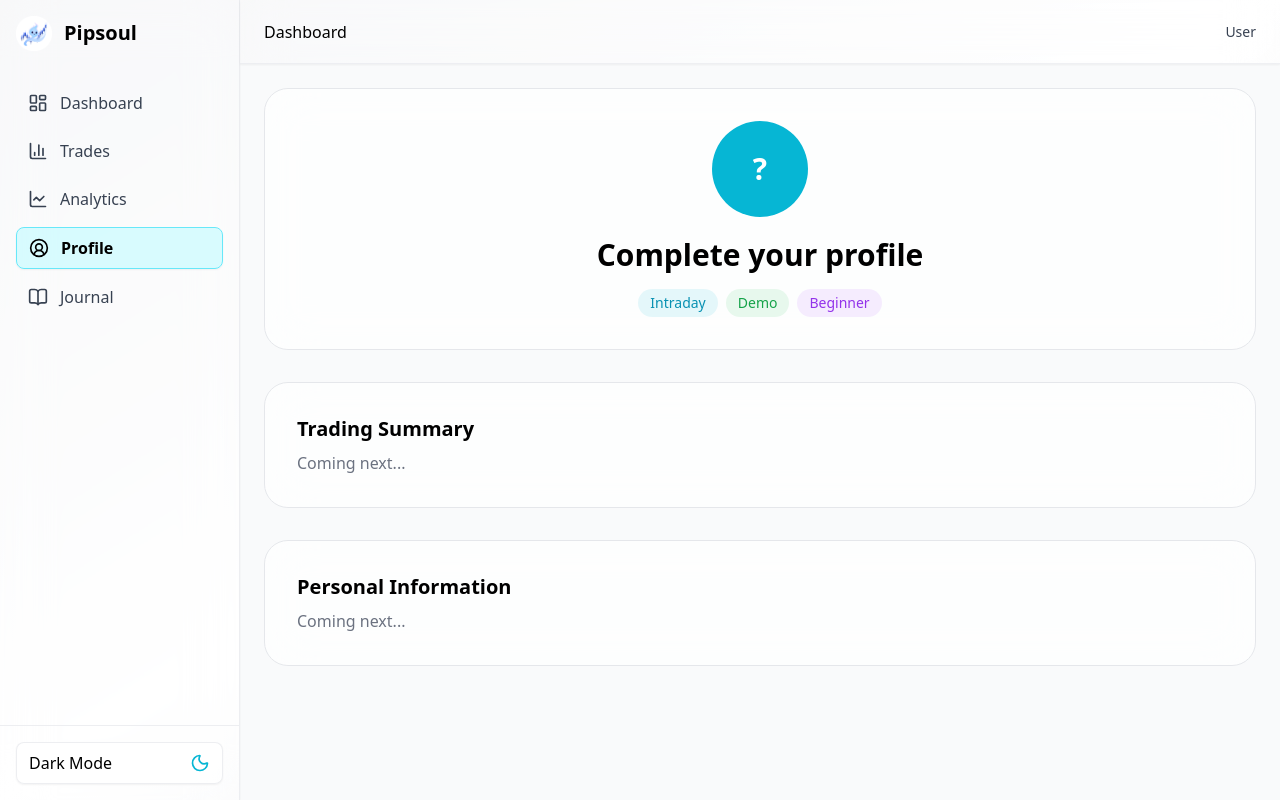
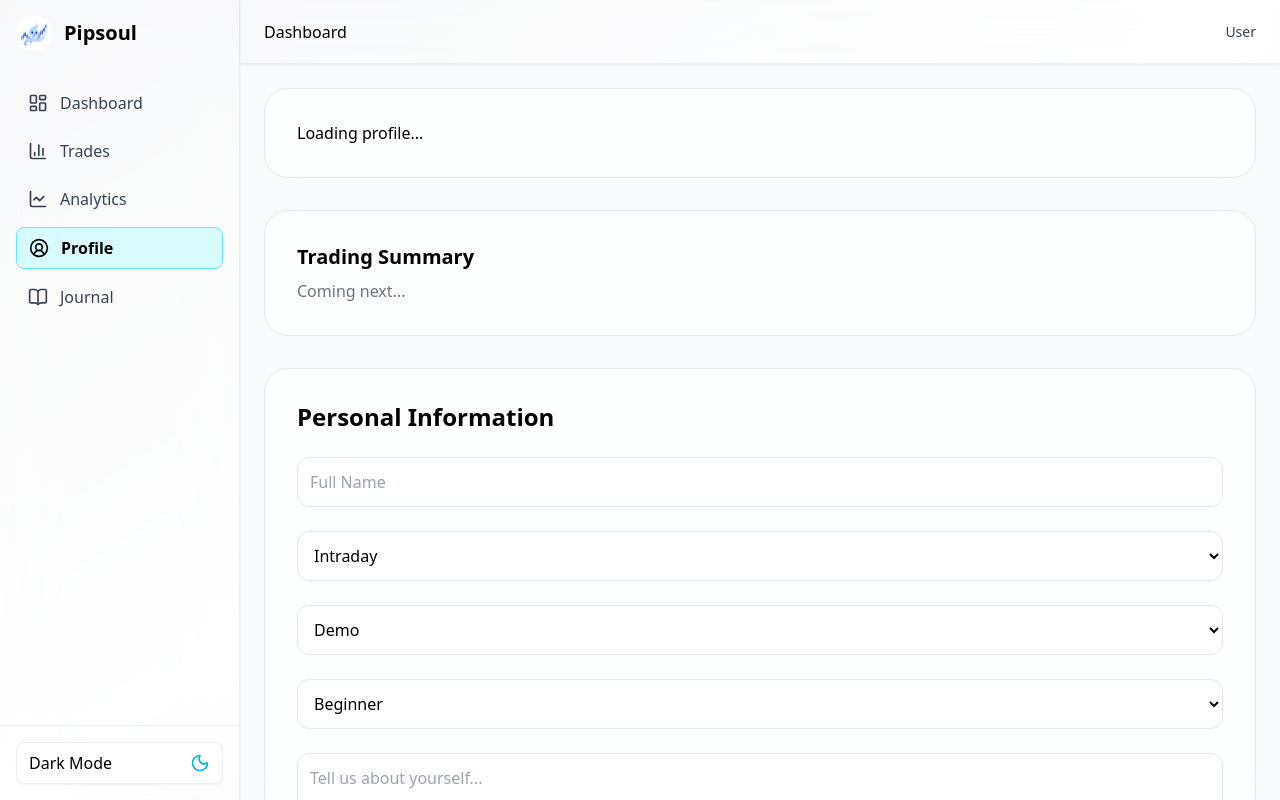
Before and after one commit to MyStack001/pipsoul-dashboard, a Next.js app: page /profile in a window 1280 px wide. Built offline with nearby package versions, Linux system fonts and the light colour scheme.

Commit message:
Refactor profile page and add reusable useProfile hook

```diff
--- a/src/app/(protected)/profile/components/ProfileForm.tsx
+++ b/src/app/(protected)/profile/components/ProfileForm.tsx
@@ -1,12 +1,128 @@
 "use client";
 
+import { useEffect, useState } from "react";
+import { supabase } from "@/lib/supabase";
+import { useAuth } from "@/components/AuthProvider";
+
 export default function ProfileForm() {
+  const { session } = useAuth();
+
+  const [name, setName] = useState("");
+  const [bio, setBio] = useState("");
+  const [tradingStyle, setTradingStyle] = useState("Intraday");
+  const [accountType, setAccountType] = useState("Demo");
+  const [experience, setExperience] = useState("Beginner");
+
+  const [saving, setSaving] = useState(false);
+
+  useEffect(() => {
+  if (!session?.user) return;
+
+  const userId = session.user.id;
+
+  async function loadProfile() {
+    const { data } = await supabase
+      .from("users")
+      .select("*")
+      .eq("id", userId)
+      .single();
+
+    if (data) {
+      setName(data.name || "");
+      setBio(data.bio || "");
+      setTradingStyle(data.trading_style || "Intraday");
+      setAccountType(data.account_type || "Demo");
+      setExperience(data.experience || "Beginner");
+    }
+  }
+
+  loadProfile();
+}, [session]);
+
+  async function saveProfile() {
+    if (!session?.user) return;
+
+    setSaving(true);
+
+    const { error } = await supabase
+      .from("users")
+      .update({
+        name,
+        bio,
+        trading_style: tradingStyle,
+        account_type: accountType,
+        experience,
+      })
+      .eq("id", session.user.id);
+
+    setSaving(false);
+
+    if (!error) {
+      alert("Profile updated successfully!");
+    }
+  }
+
   return (
-    <div className="rounded-3xl border border-gray-200 dark:border-white/10 bg-white/70 dark:bg-white/5 backdrop-blur-xl p-8">
-      <h2 className="text-xl font-semibold">Personal Information</h2>
-      <p className="mt-2 text-gray-500 dark:text-gray-400">
-        Coming next...
-      </p>
+    <div className="rounded-3xl border border-gray-200 dark:border-white/10 bg-white/70 dark:bg-white/5 backdrop-blur-xl p-8 space-y-6">
+
+      <h2 className="text-2xl font-bold">
+        Personal Information
+      </h2>
+
+      <input
+        className="w-full rounded-xl border p-3 bg-white dark:bg-gray-900"
+        placeholder="Full Name"
+        value={name}
+        onChange={(e) => setName(e.target.value)}
+      />
+
+      <select
+        className="w-full rounded-xl border p-3 bg-white dark:bg-gray-900"
+        value={tradingStyle}
+        onChange={(e) => setTradingStyle(e.target.value)}
+      >
+        <option>Scalping</option>
+        <option>Intraday</option>
+        <option>Swing</option>
+        <option>Position</option>
+      </select>
+
+      <select
+        className="w-full rounded-xl border p-3 bg-white dark:bg-gray-900"
+        value={accountType}
+        onChange={(e) => setAccountType(e.target.value)}
+      >
+        <option>Demo</option>
+        <option>Live</option>
+        <option>Prop Firm</option>
+      </select>
+
+      <select
+        className="w-full rounded-xl border p-3 bg-white dark:bg-gray-900"
+        value={experience}
+        onChange={(e) => setExperience(e.target.value)}
+      >
+        <option>Beginner</option>
+        <option>Intermediate</option>
+        <option>Advanced</option>
+      </select>
+
+      <textarea
+        rows={5}
+        className="w-full rounded-xl border p-3 bg-white dark:bg-gray-900"
+        placeholder="Tell us about yourself..."
+        value={bio}
+        onChange={(e) => setBio(e.target.value)}
+      />
+
+      <button
+        onClick={saveProfile}
+        disabled={saving}
+        className="rounded-xl bg-cyan-500 px-6 py-3 text-white font-semibold hover:bg-cyan-600 transition"
+      >
+        {saving ? "Saving..." : "Save Changes"}
+      </button>
+
     </div>
   );
 }
--- a/src/app/(protected)/profile/components/ProfileHeader.tsx
+++ b/src/app/(protected)/profile/components/ProfileHeader.tsx
@@ -1,39 +1,14 @@
 "use client";
 
-import { useEffect, useMemo, useState } from "react";
-import { supabase } from "@/lib/supabase";
+import { useMemo } from "react";
+import { useProfile } from "@/hooks/useProfile";
 import { useAuth } from "@/components/AuthProvider";
 
-type Profile = {
-  name: string | null;
-  trading_style: string | null;
-  account_type: string | null;
-  experience: string | null;
-};
 
 export default function ProfileHeader() {
-  const { session, loading } = useAuth();
+  const { session} = useAuth();
 
-  const [profile, setProfile] = useState<Profile | null>(null);
-
-  useEffect(() => {
-    if (!session?.user) return;
-    const userId = session.user.id;
-
-    async function fetchProfile() {
-      const { data } = await supabase
-        .from("users")
-        .select("name, trading_style, account_type, experience")
-        .eq("id", userId)
-        .single();
-
-      if (data) {
-        setProfile(data);
-      }
-    }
-
-    fetchProfile();
-  }, [session]);
+  const { profile, loading } = useProfile();
 
   const initials = useMemo(() => {
     if (profile?.name?.trim()) {
--- a/src/app/(protected)/profile/page.tsx
+++ b/src/app/(protected)/profile/page.tsx
@@ -6,7 +6,7 @@
 
 export default function ProfilePage() {
   return (
-    <div className="space-y-8">
+    <div className="mx-auto max-w-6xl space-y-8">
       <ProfileHeader />
       <ProfileStats />
       <ProfileForm />
--- /dev/null
+++ b/src/hooks/useProfile.ts
@@ -0,0 +1,49 @@
+"use client";
+
+import { useEffect, useState } from "react";
+import { supabase } from "@/lib/supabase";
+import { useAuth } from "@/components/AuthProvider";
+
+export type Profile = {
+  id: string;
+  name: string | null;
+  bio: string | null;
+  avatar_url: string | null;
+  trading_style: string | null;
+  account_type: string | null;
+  experience: string | null;
+};
+
+export function useProfile() {
+  const { session } = useAuth();
+
+  const [profile, setProfile] = useState<Profile | null>(null);
+  const [loading, setLoading] = useState(true);
+
+  async function fetchProfile() {
+    if (!session?.user) return;
+
+    const { data } = await supabase
+      .from("users")
+      .select("*")
+      .eq("id", session.user.id)
+      .single();
+
+    if (data) {
+      setProfile(data);
+    }
+
+    setLoading(false);
+  }
+
+  useEffect(() => {
+    fetchProfile();
+  }, [session]);
+
+  return {
+    profile,
+    loading,
+    setProfile,
+    refreshProfile: fetchProfile,
+  };
+}
```
